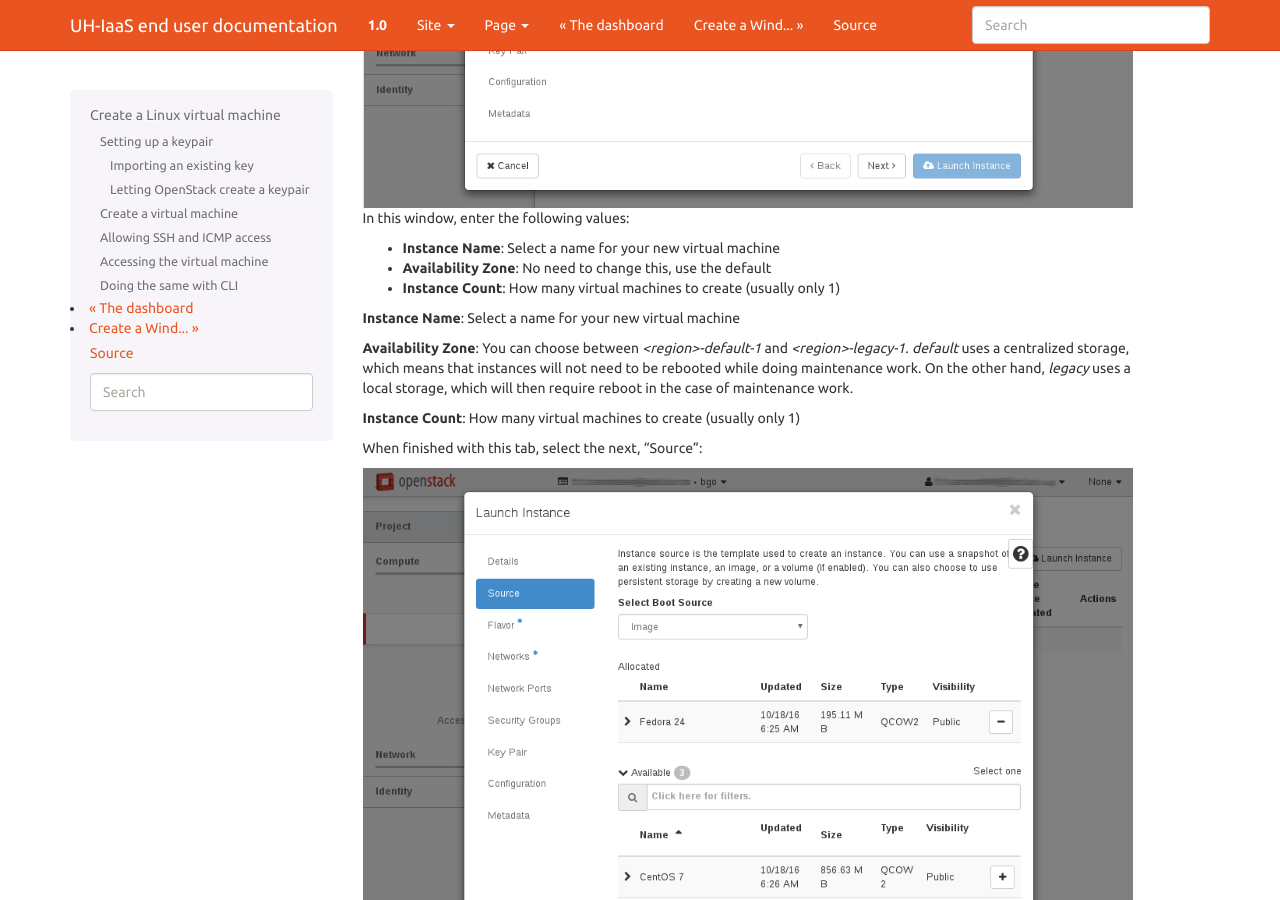
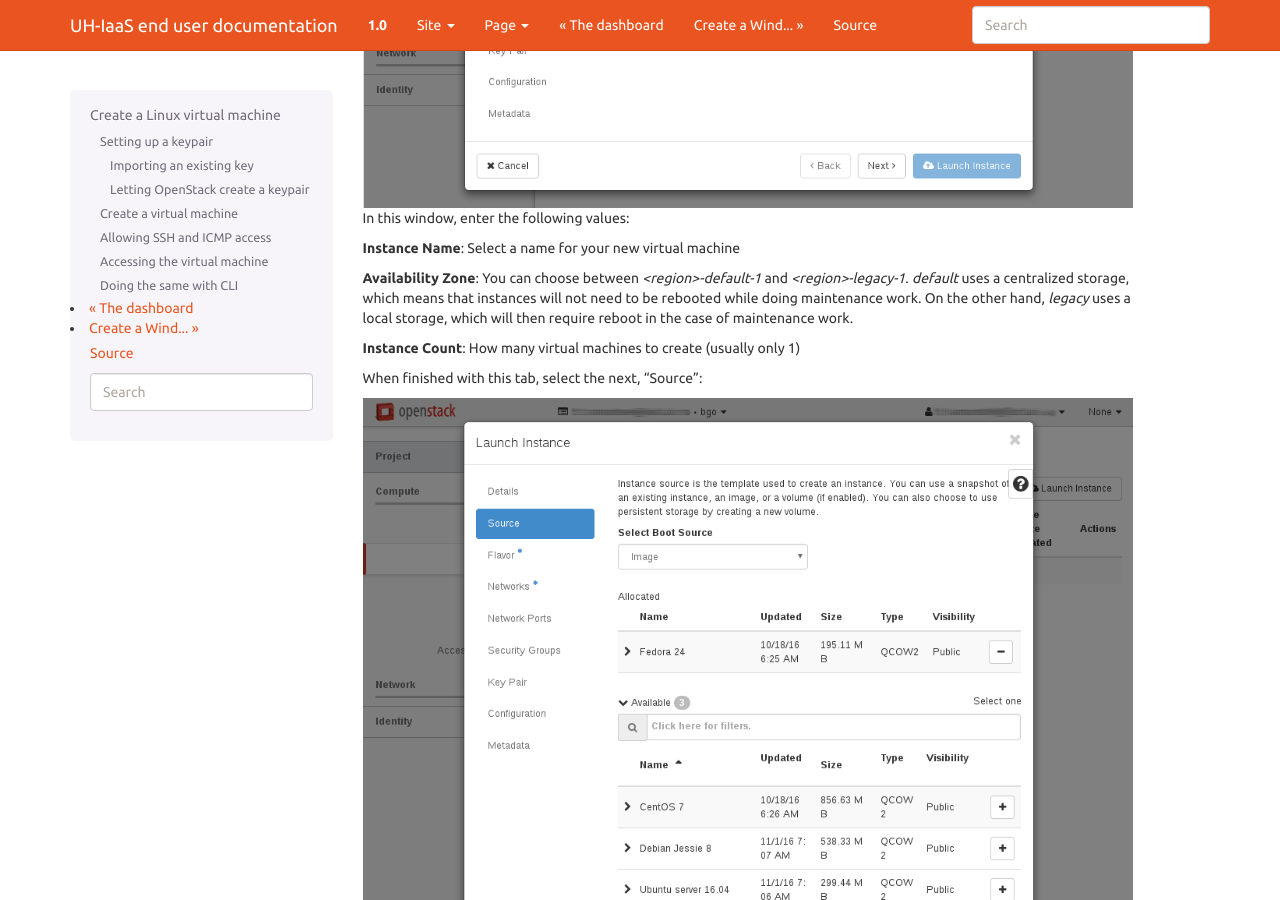
Before and after one commit to norcams/docs-enduser, a Sphinx documentation site: the page built from docs/create-virtual-machine.rst, in a window 1280 px wide and 900 px high, scrolled down 4488 px. Built offline with Sphinx 7.4.7, drawn with Linux system fonts in a browser that asks for light colours.

Commit message:
Update create-virtual-machine.rst

```diff
--- a/docs/create-virtual-machine.rst
+++ b/docs/create-virtual-machine.rst
@@ -136,10 +136,6 @@ Click "Launch Instance". The following window will appear:
    :alt: Dashboard - Launch instance
 
 In this window, enter the following values:
-
-* **Instance Name**: Select a name for your new virtual machine
-* **Availability Zone**: No need to change this, use the default
-* **Instance Count**: How many virtual machines to create (usually only 1)
 
 **Instance Name**: Select a name for your new virtual machine
 
```
